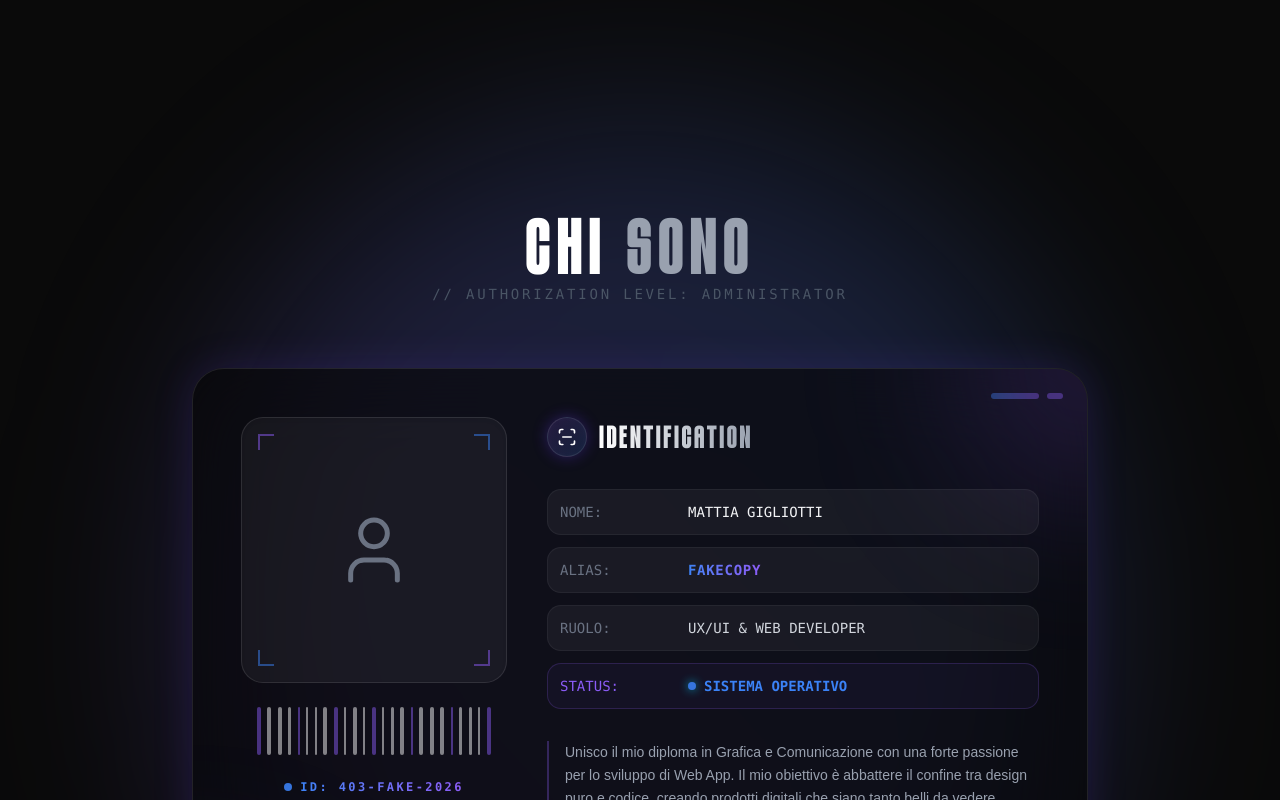
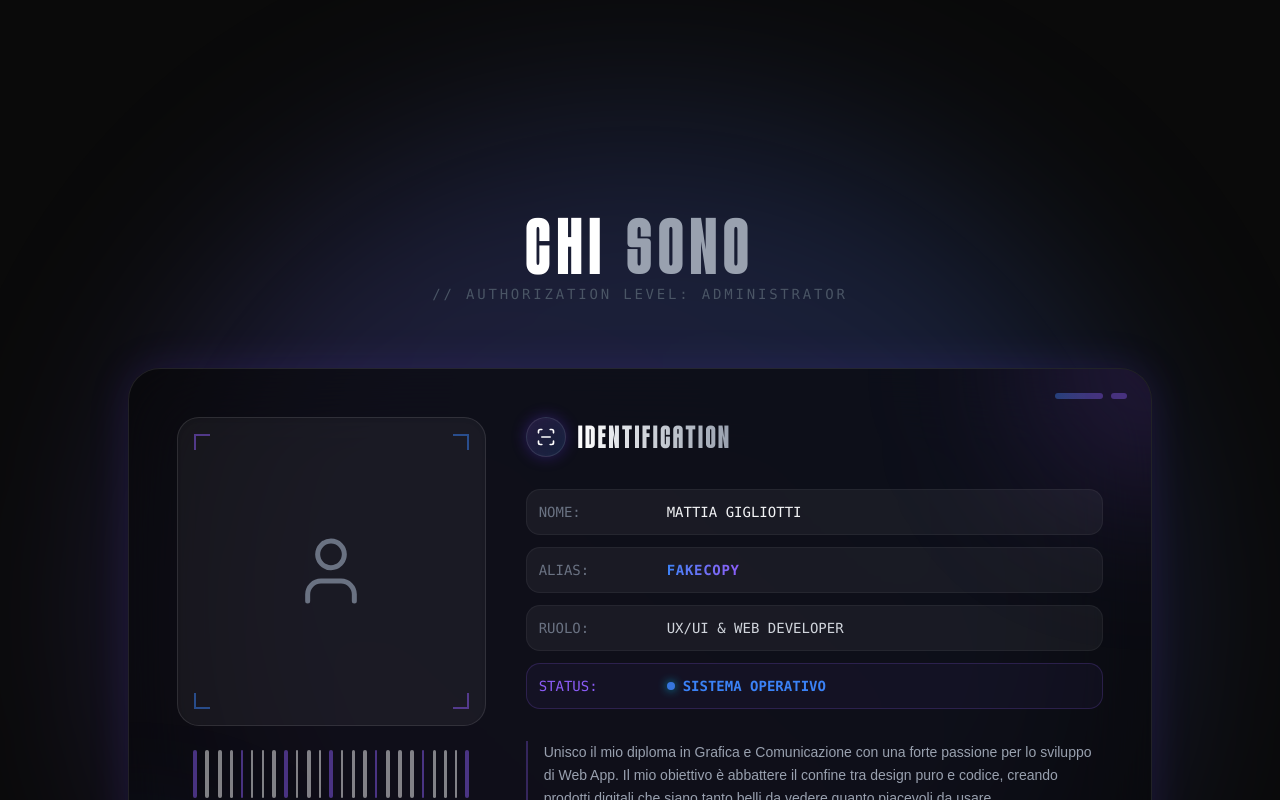
Before and after one commit to FakeCopy2006/fakecopy-portfolio, a React (Vite) app: page / in a window 1280 px wide. Shown: the part 680-1480 px from the top of the page. Built offline with nearby package versions, Linux system fonts and the light colour scheme.

Commit message:
Allargata la card Chi Sono su Desktop (max-w-5xl)

```diff
--- a/src/components/About.jsx
+++ b/src/components/About.jsx
@@ -22,7 +22,7 @@ const About = () => {
         </motion.div>
 
         {/* Effetto Bagliore Dietro la Card */}
-        <div className="absolute top-1/2 left-1/2 -translate-x-1/2 -translate-y-1/2 w-full max-w-4xl h-full blur-[100px] bg-gradient-to-tr from-brand-purple/20 to-brand-blue/20 -z-10 rounded-full"></div>
+        <div className="absolute top-1/2 left-1/2 -translate-x-1/2 -translate-y-1/2 w-full max-w-5xl h-full blur-[100px] bg-gradient-to-tr from-brand-purple/20 to-brand-blue/20 -z-10 rounded-full"></div>
 
         {/* ID CARD */}
         <motion.div
@@ -30,7 +30,7 @@ const About = () => {
           whileInView={{ opacity: 1, scale: 1 }}
           viewport={{ once: true }}
           transition={{ duration: 0.5 }}
-          className="max-w-4xl mx-auto bg-[#050505]/60 backdrop-blur-2xl border border-white/10 rounded-[2rem] p-8 md:p-12 relative overflow-hidden flex flex-col md:flex-row gap-10 shadow-[0_0_40px_rgba(110,60,255,0.15)] group/card"
+          className="max-w-5xl mx-auto bg-[#050505]/60 backdrop-blur-2xl border border-white/10 rounded-[2rem] p-8 md:p-12 relative overflow-hidden flex flex-col md:flex-row gap-10 shadow-[0_0_40px_rgba(110,60,255,0.15)] group/card"
         >
           {/* Card Decals & Glowing Effects */}
           <div className="absolute -top-32 -right-32 w-64 h-64 bg-brand-purple/20 blur-[80px] rounded-full pointer-events-none"></div>
```
